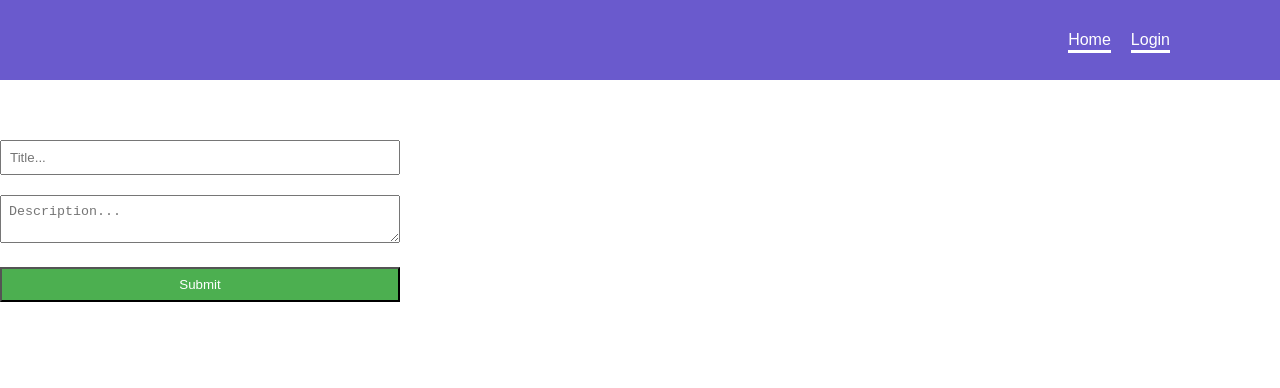
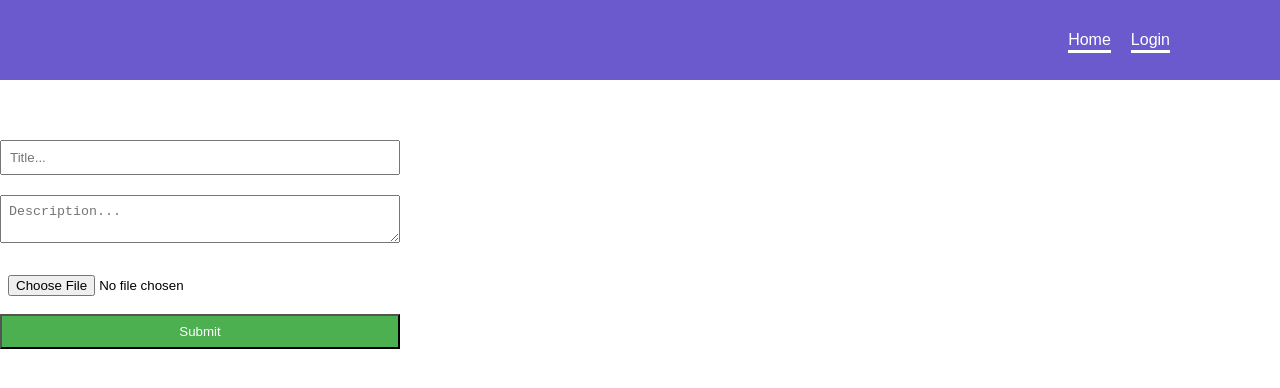
Before and after one commit to lillian0624/Firebase-Social-Media-Project-, a React (Create React App) app: page /createpost in a window 1280 px wide. Shown: the top 388 px of the page. Built offline with nearby package versions, Linux system fonts and the light colour scheme; no server answers.

Commit message:
add images to posts, but failed

```diff
--- a/src/components/navbar.tsx
+++ b/src/components/navbar.tsx
@@ -21,7 +21,13 @@ export const Navbar =()=>{
             {user && (
                 <>
             <p>{user?.displayName}</p>
-            <img src={user?.photoURL || ""} width="20" height="20"/>
+            <img
+  src={user?.photoURL || ""}
+  width="32"
+  height="32"
+  style={{ borderRadius: "50%", objectFit: "cover", marginLeft: 8 }}
+  alt={user?.displayName || "Profile"}
+/>
             <button onClick={signUserOut}>Log Out</button>
             </>
             )}
--- a/src/config/firebase.ts
+++ b/src/config/firebase.ts
@@ -20,9 +20,8 @@ const firebaseConfig = {
 };
 
 // Initialize Firebase
-const app = initializeApp(firebaseConfig);
+export const app = initializeApp(firebaseConfig);
 const analytics = getAnalytics(app);
-
 export const auth = getAuth(app);
 export const provider = new GoogleAuthProvider();
-export const db = getFirestore(app)
+export const db = getFirestore(app);
--- a/src/pages/create-post/create-form.tsx
+++ b/src/pages/create-post/create-form.tsx
@@ -1,47 +1,71 @@
-import {useForm, SubmitHandler} from "react-hook-form";
+import { useForm, SubmitHandler } from "react-hook-form";
 import * as yup from "yup";
-import {yupResolver} from "@hookform/resolvers/yup";
-import {addDoc, collection}from "firebase/firestore";
-import {auth,db} from "../../config/firebase";//which database you use
+import { yupResolver } from "@hookform/resolvers/yup";
+import { addDoc, collection } from "firebase/firestore";
+import { auth, db, app } from "../../config/firebase";
 import { useAuthState } from "react-firebase-hooks/auth";
-import {useNavigate} from "react-router-dom"
+import { useNavigate } from "react-router-dom";
+import { getStorage, ref, uploadBytes, getDownloadURL } from "firebase/storage";
+import { useState } from "react";
 
-interface CreateFormData{
-    title:string;
-    description:string;
+const storage = getStorage(app);
+
+interface CreateFormData {
+  title: string;
+  description: string;
+  image?: FileList;
 }
 
-export const CreateForm =()=>{
+export const CreateForm = () => {
   const [user] = useAuthState(auth);
   const navigate = useNavigate();
+  const [uploading, setUploading] = useState(false);
 
   const schema = yup.object().shape({
     title: yup.string().required("You must add a title."),
     description: yup.string().required("You must add a Description."),
-    })
+  });
 
-    const {register, handleSubmit, formState:{errors}}= useForm<CreateFormData>  ({
+  const { register, handleSubmit, formState: { errors } } = useForm<CreateFormData>({
     resolver: yupResolver(schema),
   });
 
-    //send data to firebase
-    const postsRef=collection(db, "posts")
+  const postsRef = collection(db, "posts");
 
-    const onCreatePost =async (data:CreateFormData)=>{
+const onCreatePost = async (data: CreateFormData) => {
+  setUploading(true);
+  try {
+    let imageUrl = "";
+    if (data.image && data.image[0]) {
+      const imageRef = ref(storage, `postImages/${Date.now()}_${data.image[0].name}`);
+      await uploadBytes(imageRef, data.image[0]);
+      imageUrl = await getDownloadURL(imageRef);
+    }
     await addDoc(postsRef, {
-            ...data,
+      title: data.title,
+      description: data.description,
       username: user?.displayName,
-            userId:user?.uid,
-        })
+      userId: user?.uid,
+      imageUrl,
+    });
+    navigate("/");
+  } catch (error) {
+    console.error("Error creating post:", error);
+    alert("Failed to create post. Please try again.");
+  } finally {
+    setUploading(false);
+  }
+};
 
-        navigate("/");
-    }
-
-    return <form onSubmit={handleSubmit(onCreatePost)}>
+  return (
+    <form onSubmit={handleSubmit(onCreatePost)}>
       <input placeholder="Title..." {...register("title")} />
-        <p style={{color:"red"}}>{errors.title?.message}</p>
-        <textarea placeholder="Description..." {...register("description")}/>
-        <p style={{color:"red"}}>{errors.description?.message}</p>
-        <input type="submit" />
-    </form>;
-}
+      <p style={{ color: "red" }}>{errors.title?.message}</p>
+      <textarea placeholder="Description..." {...register("description")} />
+      <p style={{ color: "red" }}>{errors.description?.message}</p>
+      <input type="file" accept="image/*" {...register("image")} />
+      <input type="submit" disabled={uploading} />
+      {uploading && <p>Uploading image...</p>}
+    </form>
+  );
+};
--- a/src/pages/main/main.tsx
+++ b/src/pages/main/main.tsx
@@ -5,12 +5,14 @@ import { useAuthState } from "react-firebase-hooks/auth";
 import { Post } from "./post";
 import "./post.css";
 
+
 export interface Post {
     id: string;
     userId: string;
     title: string;
     username: string;
     description: string;
+    imageUrl?: string;
 }
 
 export const Main = () => {
@@ -49,6 +51,7 @@ export const Main = () => {
 
     return (
         <div>
+
             {postList?.map((post) => (
                 <Post key={post.id} post={post} />
             ))}
--- a/src/pages/main/post.tsx
+++ b/src/pages/main/post.tsx
@@ -91,6 +91,9 @@ import {
        </div>
       <div className="post-body">
       <p>{post.description}</p>
+       {post.imageUrl && (
+          <img src={post.imageUrl} alt="Post" style={{ maxWidth: "100%", marginTop: "1rem" }} />
+        )}
     </div>
     </div>
 
```
Also changed, not shown: cors.json (added, +8 -0 lines). Lines whose indentation alone changed are shown as unchanged.
